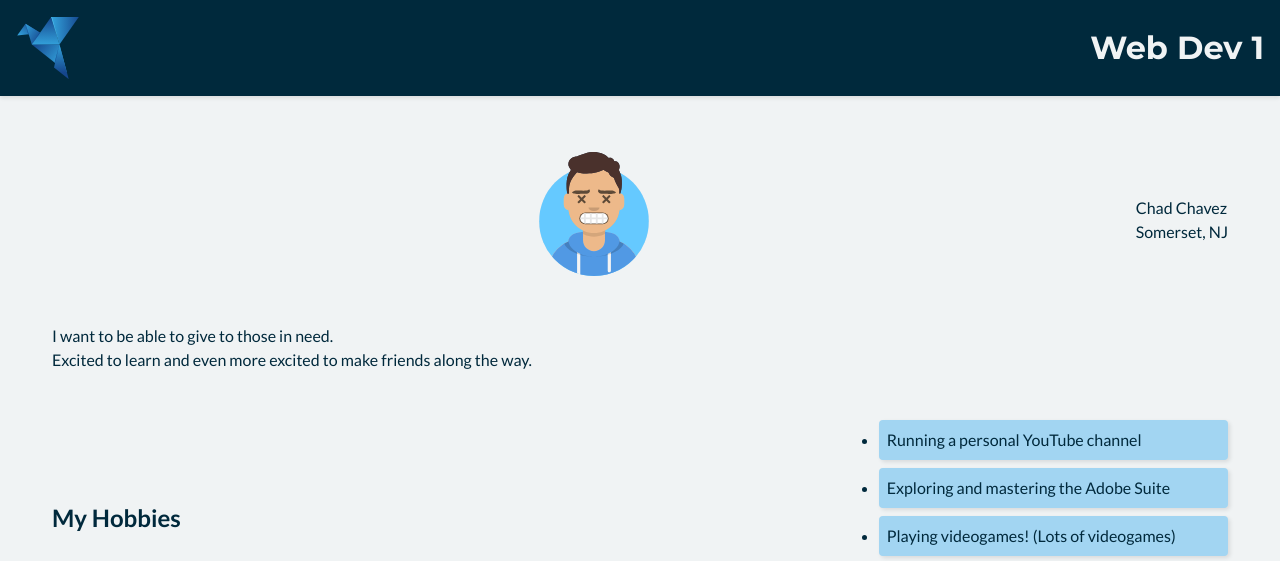
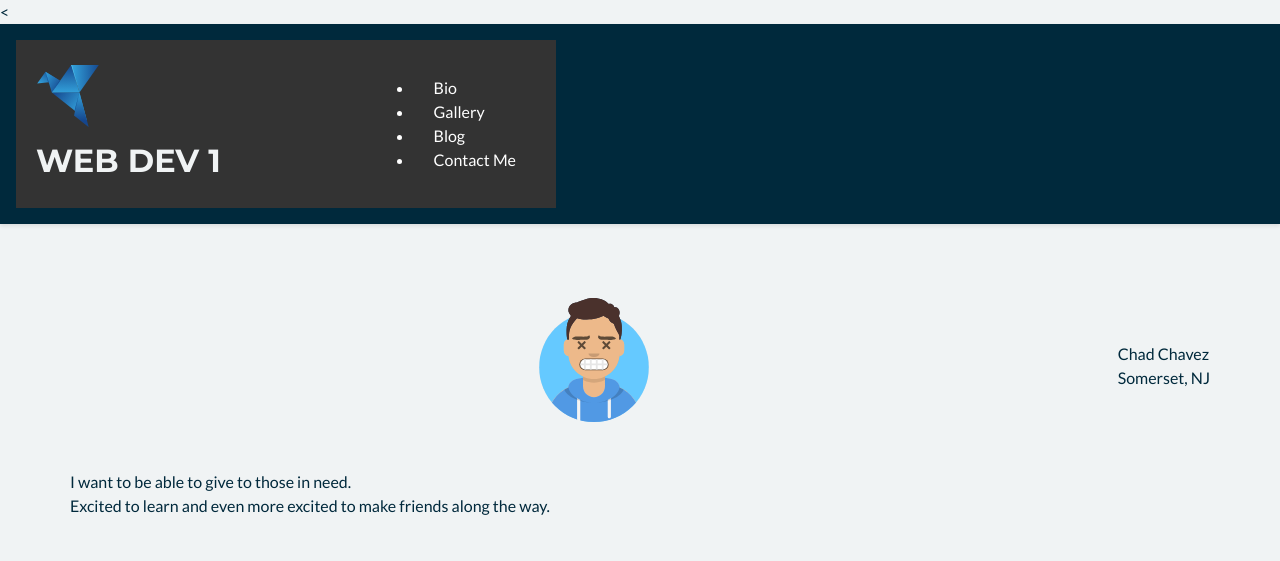
Before and after one commit to RVCC-IDMX/about-me-ChadChavez, a plain HTML site: page index.html in a window 1280 px wide. Shown: the top 561 px of the page. Drawn offline with Linux system fonts and the light colour scheme.

Commit message:
Complete nav bar

```diff
--- /dev/null
+++ b/css/nav.css
@@ -0,0 +1,60 @@
+/* Make scrolling smooth */
+html {
+    scroll-behavior: smooth;
+  }
+
+  /* Get rid of padding & sizing on body so header is at top */
+  body {
+    margin: 0;
+    padding: 0;
+  }
+
+  /* Add some padding back to rest of page */
+  main {
+    padding: 50px;
+  }
+
+  /* Navbar */
+  nav {
+    display: flex;
+    justify-content: space-between;
+    align-items: center;
+    padding: 20px;
+    background-color: #333;
+    color: #fff;
+  }
+
+  /* Logo */
+  .logo {
+    font-size: 24px;
+    font-weight: bold;
+    text-transform: uppercase;
+  }
+
+  /* Navigation list */
+  .nav-list {
+    list-style: none;
+    display: flex;
+    justify-content: center;
+    align-items: center;
+    margin: 0;
+    padding: 0;
+  }
+
+  /* Style all a tags in header */
+  nav a {
+    color: #fff;
+    text-decoration: none;
+    margin: 0 20px;
+  }
+
+  /* Style a tags on hover */
+  nav a:hover {
+    color: #ccc;
+  }
+
+  @media screen and (min-width: 768px) {
+    nav {
+      min-width: 500px;
+    }
+  }
--- a/css/style.css
+++ b/css/style.css
@@ -25,7 +25,6 @@ a {
   text-decoration: none;
 }
 
-/* Header styles */
 header {
   display: flex;
   justify-content: space-between;
@@ -311,6 +310,13 @@ section {
   margin: 0 auto;
 }
 
+@media only screen and (max-width: 600px) {
+  #myVideo {
+    width: 100%;
+    max-width: 300px;
+  }
+}
+
 #contact {
   background-color: #f2f2f2;
   padding: 50px;
@@ -360,4 +366,3 @@ button[type="submit"] {
   border-radius: 4px;
   cursor: pointer;
 }
-/*contact form above*/
--- a/index.html
+++ b/index.html
@@ -9,6 +9,7 @@
     <link href="https://fonts.googleapis.com/css?family=Montserrat:400,700&display=swap" rel="stylesheet">
     <link href="https://fonts.googleapis.com/css?family=Lato:400,400i,700&display=swap" rel="stylesheet">
     <link rel="stylesheet" href="css/style.css">
+    <link rel="stylesheet" href="css/nav.css">
 
     <style>
         h1 {
@@ -22,12 +23,23 @@
 </head>
 <body>
 
-    <header>
+    <<header>
+      <nav class="navbar">
+        <div class="logo">
+          <img src="img/BOB.svg" alt="Blue Origami Logo">
+          <h1>Web Dev 1</h1>
+        </div>
+        <div class="navbar-links">
+          <ul>
+            <li><a href="#bio" class="nav-links">Bio</a></li>
+            <li><a href="#gallery" class="nav-links">Gallery</a></li>
+            <li><a href="#lit" class="nav-links">Blog</a></li>
+            <li><a href="#contact" class="nav-links">Contact Me</a></li>
+          </ul>
+        </div>
+      </nav>
+    </header>
 
-        <img src="img/BOB.svg" alt="Blue Origami Logo">
-		<h1>Web Dev 1</h1>
-
-	</header>
     <main>
 
         <section>
@@ -40,7 +52,7 @@
             </div>
         </section>
 
-        <section>
+        <section id="bio">
             <div>
                 <p>I want to be able to give to those in need.</p>
                 <p>Excited to learn and even more excited to make friends along the way.</p>
@@ -71,7 +83,7 @@
 
           </section>
 
-          <section>
+          <section id="gallery">
 
             <h2>Photo Gallery</h2>
             <hr>
@@ -92,7 +104,7 @@
           </section>
 
           <article id="lit">
-            <h2>The Adventures of Sherlock Holmes</h2>
+            <h2>Personal Blog</h2>
 
             <div>
                 <p>"'I was foolish enough to go into the empty wing,' I answered. 'But it is so lonely and eerie in this dim light that I was frightened and ran out again. Oh, it is so dreadfully still in there!'</p>
```
